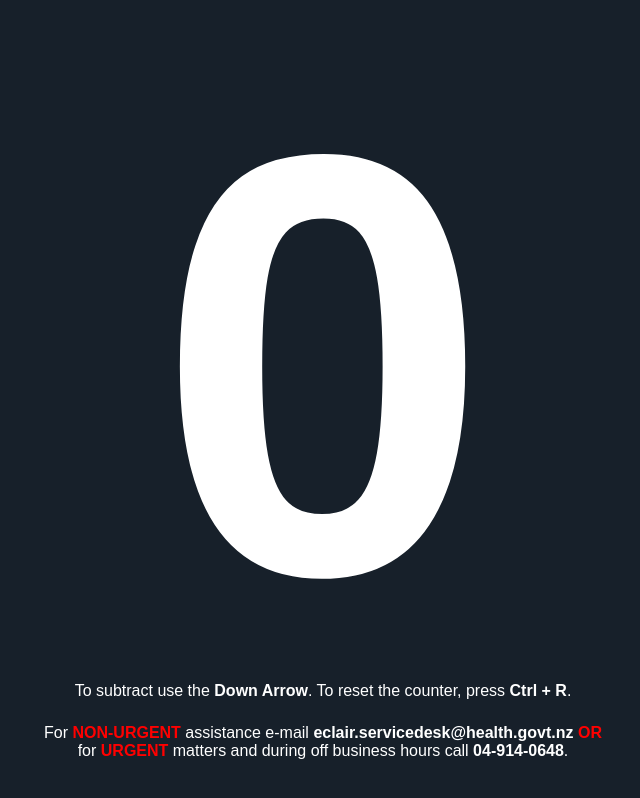
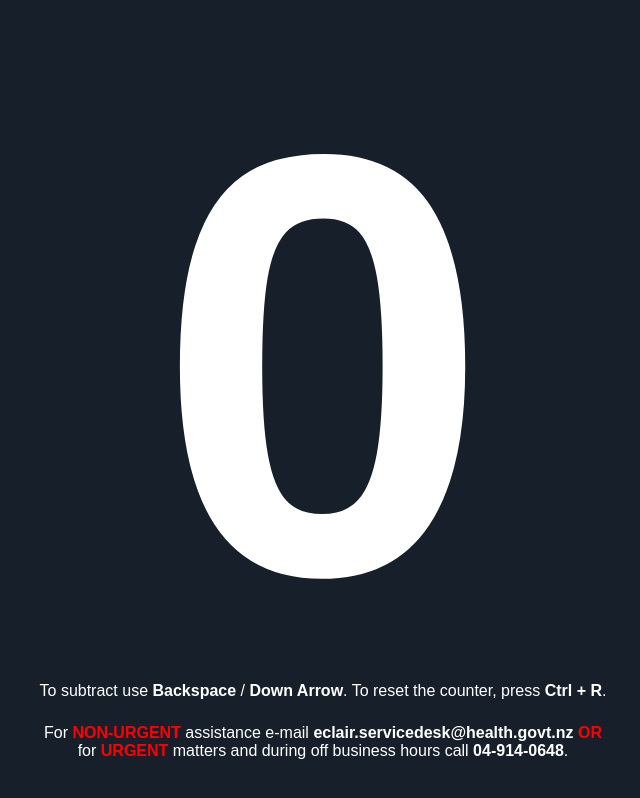
Before and after one commit to nanpetchdeev/nanpetchdeev, a plain HTML site: page index.html in a window 1280 px wide. Shown: the whole page, without its empty margins (317-957 px from the left). Drawn offline with Linux system fonts and the light colour scheme.

Commit message:
Update index.html

```diff
--- a/index.html
+++ b/index.html
@@ -11,7 +11,7 @@
     </div>
 
     <div class="reset">
-      <p>To subtract use the <b>Down Arrow</b>. To reset the counter, press <b>Ctrl + R</b>.</p>
+      <p>To subtract use <b>Backspace</b> / <b>Down Arrow</b>. To reset the counter, press <b>Ctrl + R</b>.</p>
     </div>
     <br>
     <br>
```
